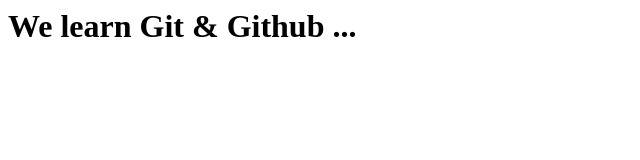
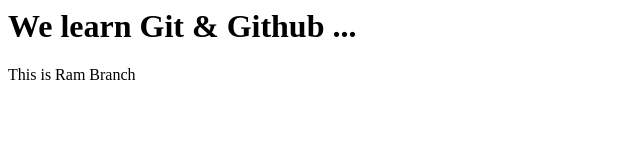
Before and after one commit to EktaPrakashGolait-bot/zudio, a plain HTML site: page index.html in a window 1280 px wide. Shown: the whole page, without its empty margins (0-640 px from the left). Drawn offline with Linux system fonts and the light colour scheme.

Commit message:
add new Ram branch

```diff
--- a/index.html
+++ b/index.html
@@ -1 +1,2 @@
 <h1>We learn Git & Github ...</h1>
+<p> This is Ram Branch </p>
```
